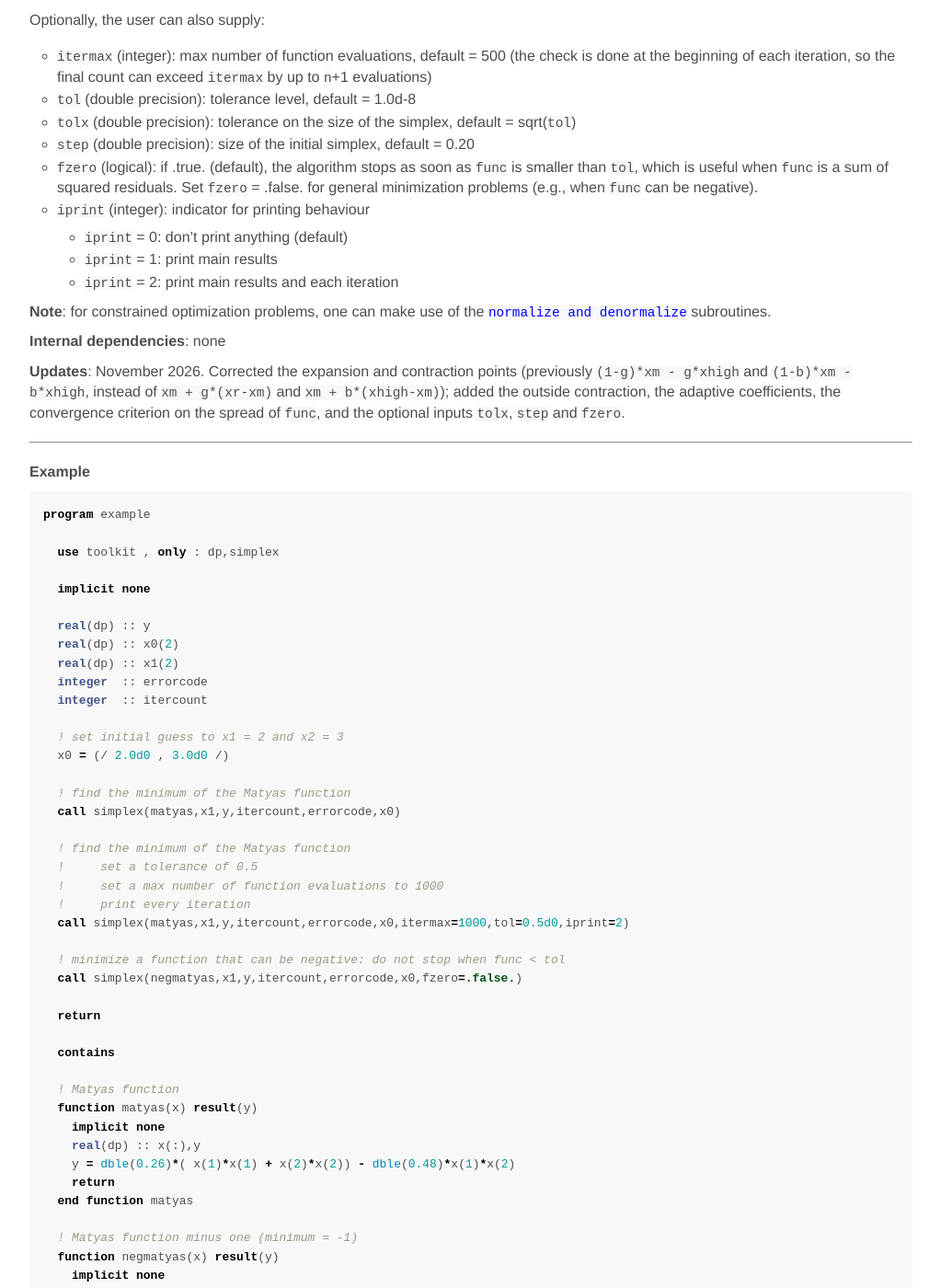
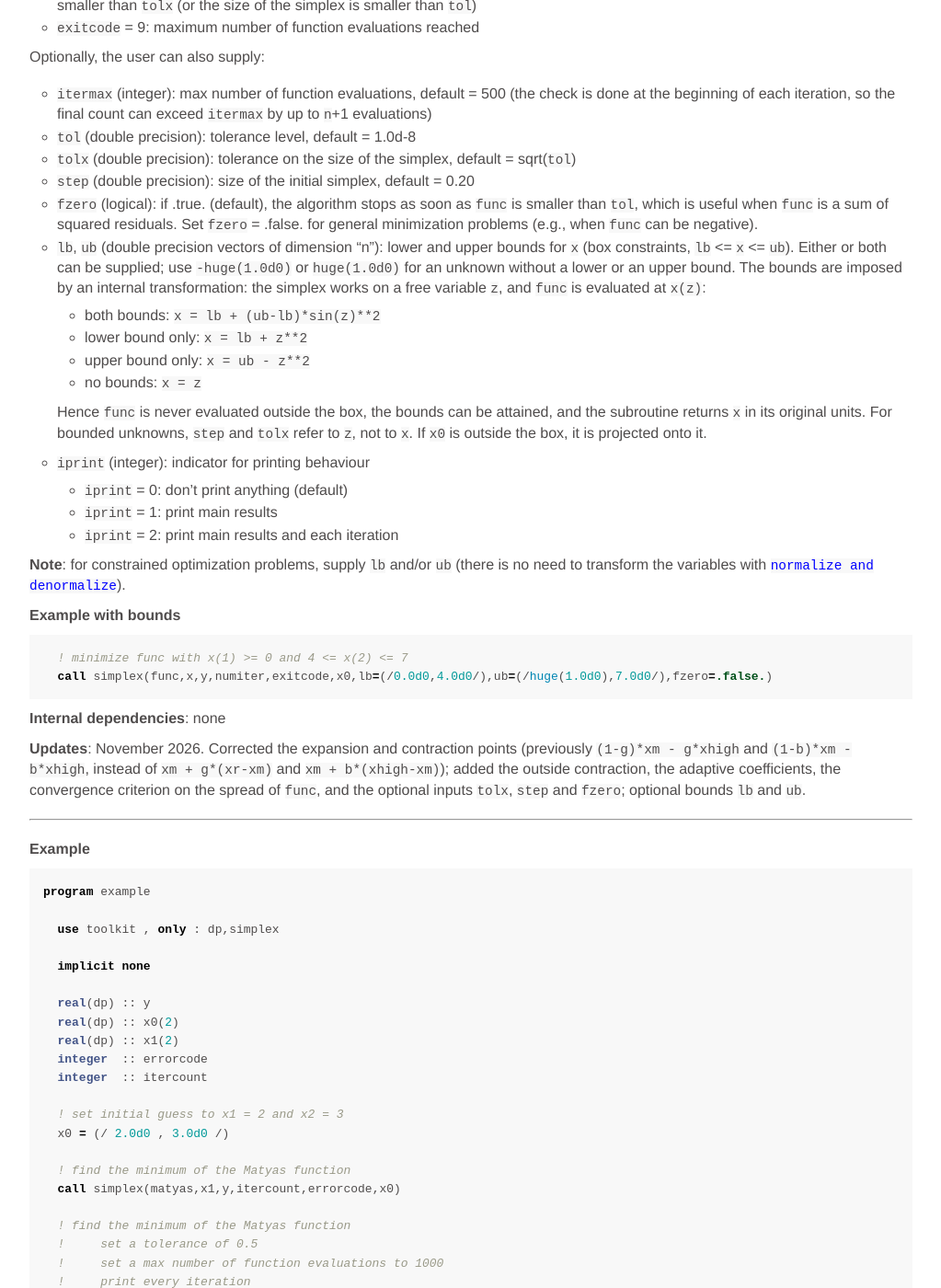
Before and after one commit to borjapetit/fortran_toolkit, a Jekyll site: the page built from docs/simplex.md, in a window 1280 px wide and 1400 px high, scrolled down 1003 px. Shown: the whole window at 92% size, without its empty margins (128-1151 px from the left). Built offline with Jekyll 4.4.1, drawn with Linux system fonts in a browser that asks for light colours; our own code applies the rules of GitHub Pages for plain Markdown files; some of the changed text lies outside the part shown.

Commit message:
add ub and lb to simplex subroutine

````diff
--- a/docs/simplex.md
+++ b/docs/simplex.md
@@ -6,7 +6,7 @@
 ## ```simplex```
 
 ```fortran
-subroutine simplex(func,x,y,numiter,exitcode,x0,itermax,tol,iprint,tolx,step,fzero)
+subroutine simplex(func,x,y,numiter,exitcode,x0,itermax,tol,iprint,tolx,step,fzero,lb,ub)
   implicit none
   external                             :: func
   real(kind=8) , intent(out)           :: x(:)
@@ -20,6 +20,8 @@ subroutine simplex(func,x,y,numiter,exitcode,x0,itermax,tol,iprint,tolx,step,fze
   real(kind=8) , intent(in) , optional :: tolx
   real(kind=8) , intent(in) , optional :: step
   logical      , intent(in) , optional :: fzero
+  real(kind=8) , intent(in) , optional :: lb(:)
+  real(kind=8) , intent(in) , optional :: ub(:)
 ```
 
 This subroutine minimizes a function using the Nelder-Mead algorithm (click [here](https://en.wikipedia.org/wiki/Nelder–Mead_method) for more information), with the adaptive coefficients of Gao and Han (2012, *Computational Optimization and Applications* 51, 259–277), which perform better than the standard ones in high-dimensional problems: reflection 1, expansion 1+2/n, contraction 0.75−1/(2n), and shrink 1−1/n.
@@ -45,16 +47,30 @@ Optionally, the user can also supply:
 - ```tolx``` (double precision): tolerance on the size of the simplex, default = sqrt(```tol```)
 - ```step``` (double precision): size of the initial simplex, default = 0.20
 - ```fzero``` (logical): if .true. (default), the algorithm stops as soon as ```func``` is smaller than ```tol```, which is useful when ```func``` is a sum of squared residuals. Set ```fzero``` = .false. for general minimization problems (e.g., when ```func``` can be negative).
+- ```lb```, ```ub``` (double precision vectors of dimension "n"): lower and upper bounds for ```x``` (box constraints, ```lb``` <= ```x``` <= ```ub```). Either or both can be supplied; use ```-huge(1.0d0)``` or ```huge(1.0d0)``` for an unknown without a lower or an upper bound. The bounds are imposed by an internal transformation: the simplex works on a free variable ```z```, and ```func``` is evaluated at ```x(z)```:
+  - both bounds: ```x = lb + (ub-lb)*sin(z)**2```
+  - lower bound only: ```x = lb + z**2```
+  - upper bound only: ```x = ub - z**2```
+  - no bounds: ```x = z```
+
+  Hence ```func``` is never evaluated outside the box, the bounds can be attained, and the subroutine returns ```x``` in its original units. For bounded unknowns, ```step``` and ```tolx``` refer to ```z```, not to ```x```. If ```x0``` is outside the box, it is projected onto it.
 - ```iprint``` (integer): indicator for printing behaviour
   - ```iprint``` = 0: don't print anything (default)
   - ```iprint``` = 1: print main results
   - ```iprint``` = 2: print main results and each iteration
 
-**Note**: for constrained optimization problems, one can make use of the [```normalize and denormalize```](normalize.md) subroutines.
+**Note**: for constrained optimization problems, supply ```lb``` and/or ```ub``` (there is no need to transform the variables with [```normalize and denormalize```](normalize.md)).
+
+**Example with bounds**
+
+```fortran
+  ! minimize func with x(1) >= 0 and 4 <= x(2) <= 7
+  call simplex(func,x,y,numiter,exitcode,x0,lb=(/0.0d0,4.0d0/),ub=(/huge(1.0d0),7.0d0/),fzero=.false.)
+```
 
 **Internal dependencies**: none
 
-**Updates**: November 2026. Corrected the expansion and contraction points (previously ```(1-g)*xm - g*xhigh``` and ```(1-b)*xm - b*xhigh```, instead of ```xm + g*(xr-xm)``` and ```xm + b*(xhigh-xm)```); added the outside contraction, the adaptive coefficients, the convergence criterion on the spread of ```func```, and the optional inputs ```tolx```, ```step``` and ```fzero```.
+**Updates**: November 2026. Corrected the expansion and contraction points (previously ```(1-g)*xm - g*xhigh``` and ```(1-b)*xm - b*xhigh```, instead of ```xm + g*(xr-xm)``` and ```xm + b*(xhigh-xm)```); added the outside contraction, the adaptive coefficients, the convergence criterion on the spread of ```func```, and the optional inputs ```tolx```, ```step``` and ```fzero```; optional bounds ```lb``` and ```ub```.
 
 ---
 
````
Also changed, not shown: index.md (+1 -1 lines), 1 other file.
